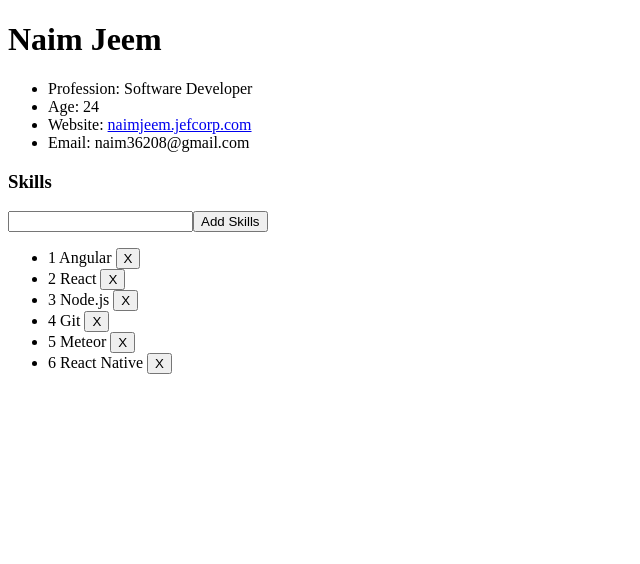
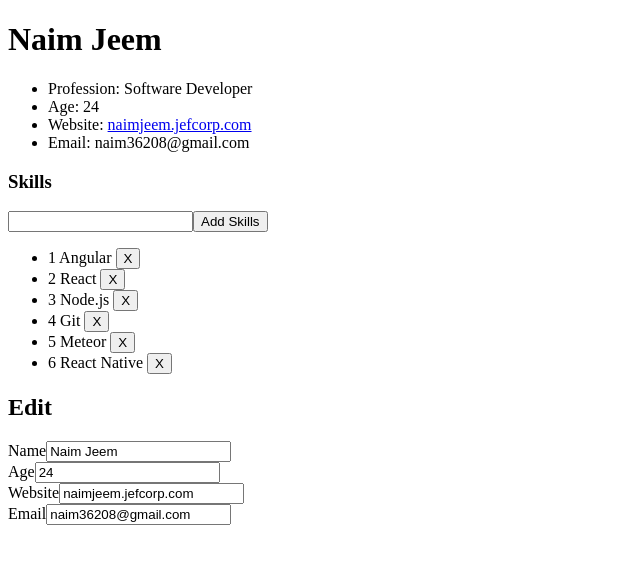
Before and after one commit to naimjeem/Angular---MyProfile, an Angular app: page / in a window 1280 px wide. Shown: the top 564 px of the page, without its empty margins (0-640 px from the left). Built offline with nearby package versions, Linux system fonts and the light colour scheme.

Commit message:
edit feature is added

```diff
--- a/src/app/app.module.ts
+++ b/src/app/app.module.ts
@@ -1,5 +1,6 @@
 import { BrowserModule } from '@angular/platform-browser';
 import { NgModule } from '@angular/core';
+import {FormsModule } from '@angular/forms';
 
 import { AppComponent } from './app.component';
 import { UserProfileComponent } from './user-profile/user-profile.component';
@@ -10,7 +11,8 @@ import { UserProfileComponent } from './user-profile/user-profile.component';
     UserProfileComponent
   ],
   imports: [
-    BrowserModule
+    BrowserModule,
+    FormsModule
   ],
   providers: [],
   bootstrap: [AppComponent]
--- a/src/app/user-profile/user-profile.component.html
+++ b/src/app/user-profile/user-profile.component.html
@@ -16,4 +16,23 @@
       <button (click)="deleteSkill(skill)">X</button>
     </li>
   </ul>
+  <h2>Edit</h2>
+  <form>
+    <div>
+      <label for="">Name</label>
+      <input type="text" [(ngModel)]="name" name="name" >
+    </div>
+    <div>
+      <label for="">Age</label>
+      <input type="number" [(ngModel)]="age" name="age">
+    </div>
+    <div>
+      <label for="">Website</label>
+      <input type="text" [(ngModel)]="website" name="website">
+    </div>
+    <div>
+      <label for="">Email</label>
+      <input type="email" [(ngModel)]="email" name="email">
+    </div>
+  </form>
 </div>
--- a/src/app/user-profile/user-profile.component.ts
+++ b/src/app/user-profile/user-profile.component.ts
@@ -44,7 +44,7 @@ export class UserProfileComponent implements OnInit {
     for (let i = 0; i < this.skills.length; i++) {
       if (this.skills[i] === skill) {
         this.skills.splice(i, 1);
-        console.log('skill ' + skill +' is deleted');
+        console.log('skill ' + skill + ' is deleted');
       }
     }
   }
```
